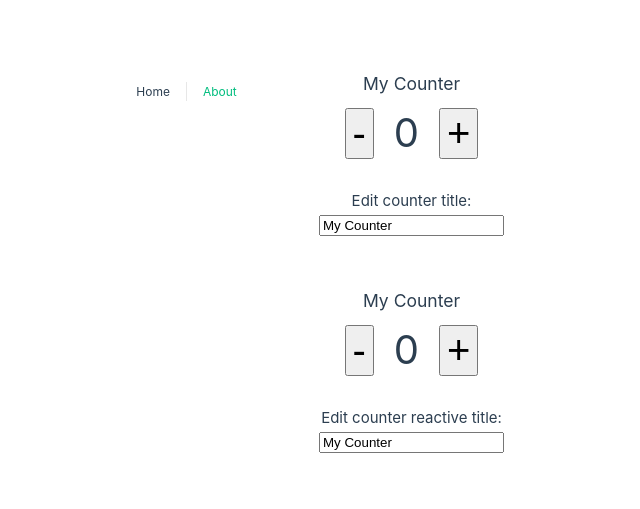
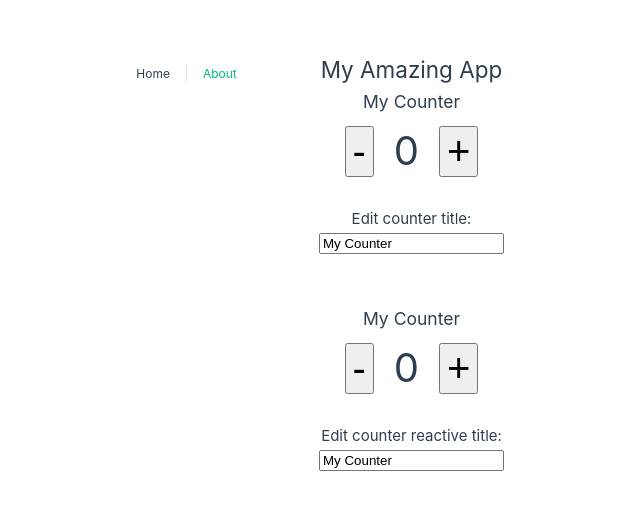
Before and after one commit to dicardoso/vue-composition-api, a Vue app: page / in a window 1280 px wide. Shown: the part 113-622 px from the top of the page, without its empty margins (341-981 px from the left). Built offline with nearby package versions, Linux system fonts and the light colour scheme.

Commit message:
atributo não reativo

```diff
--- a/src/views/HomeView.vue
+++ b/src/views/HomeView.vue
@@ -1,5 +1,6 @@
 <template>
   <div class="home">
+    <h2>{{  appTitle }}</h2>
     <h3>{{ counterTitle }}</h3>
     <div>
       <button class="btn" @click="decreaseCounter">-</button>
@@ -51,6 +52,8 @@ function increaseCounterReactive() {
   counterData.count++
 }
 
+const appTitle = "My Amazing App"
+
 </script>
 
 <style>
```
